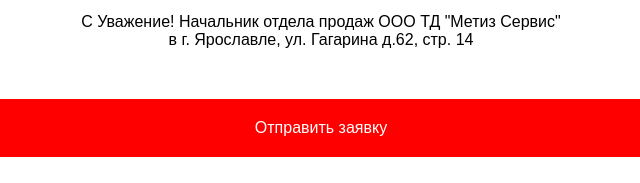
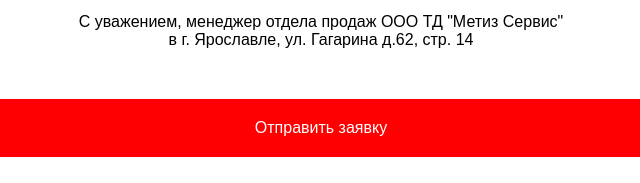
Before and after one commit to cmetiz/commercial-nina, a plain HTML site: page index.html in a window 1280 px wide. Shown: the part 2018-2201 px from the top of the page, 319-959 px from the left. Drawn offline with Linux system fonts and the light colour scheme.

Commit message:
Update index.html

```diff
--- a/index.html
+++ b/index.html
@@ -129,7 +129,7 @@
                 <li>Адрес сайта: метизсервис.рф</li>
             </ul>
         <p class="message">
-            С Уважение! Начальник отдела продаж
+            С уважением, менеджер отдела продаж
         ООО ТД "Метиз Сервис"
         <br>
         в г. Ярославле, ул. Гагарина д.62, стр. 14
```
